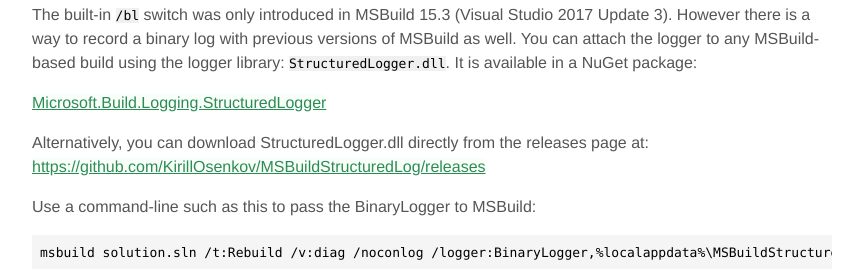
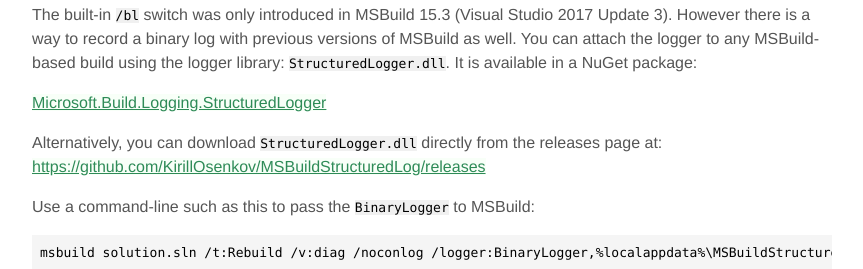
Before and after one commit to KirillOsenkov/MSBuildLog, a plain HTML site: page index.html in a window 1280 px wide. Shown: the part 4800-5069 px from the top of the page, without its empty margins (208-1071 px from the left). Drawn offline with Linux system fonts and the light colour scheme.

Commit message:
Update index.html

```diff
--- a/index.html
+++ b/index.html
@@ -119,8 +119,8 @@
     <h2 id="olderVersions">Recording a binary log with older versions of MSBuild</h2>
     <p>The built-in <span class="inlineCode">/bl</span> switch was only introduced in MSBuild 15.3 (Visual Studio 2017 Update 3). However there is a way to record a binary log with previous versions of MSBuild as well. You can attach the logger to any MSBuild-based build using the logger library: <span class="inlineCode">StructuredLogger.dll</span>. It is available in a NuGet package:</p>
     <a href="https://www.nuget.org/packages/Microsoft.Build.Logging.StructuredLogger" target="_blank">Microsoft.Build.Logging.StructuredLogger</a>
-    <p>Alternatively, you can download StructuredLogger.dll directly from the releases page at: <a href="https://github.com/KirillOsenkov/MSBuildStructuredLog/releases" target="_blank">https://github.com/KirillOsenkov/MSBuildStructuredLog/releases</a></p>
-    <p>Use a command-line such as this to pass the BinaryLogger to MSBuild:</p>
+    <p>Alternatively, you can download <span class="inlineCode">StructuredLogger.dll</span> directly from the releases page at: <a href="https://github.com/KirillOsenkov/MSBuildStructuredLog/releases" target="_blank">https://github.com/KirillOsenkov/MSBuildStructuredLog/releases</a></p>
+    <p>Use a command-line such as this to pass the <span class="inlineCode">BinaryLogger</span> to MSBuild:</p>
     <div class="code">msbuild solution.sln /t:Rebuild /v:diag /noconlog /logger:BinaryLogger,%localappdata%\MSBuildStructuredLogViewer\app-1.1.224\StructuredLogger.dll;1.binlog</div>
     <p>To use a portable version of the logger (e.g. with the dotnet msbuild command) you need a .NET Standard version of StructuredLogger.dll, not the .NET Framework (Desktop) version. Inside the NuGet package there is the lib\netstandard1.5\StructuredLogger.dll. Try passing that to dotnet build like this:</p>
     <div class="code">dotnet msbuild Some.sln /v:diag /nologo /logger:BinaryLogger,"packages\Microsoft.Build.Logging.StructuredLogger.1.1.224\lib\netstandard1.5\StructuredLogger.dll";"C:\Users\SomeUser\Desktop\binarylog.binlog"</div>
```
